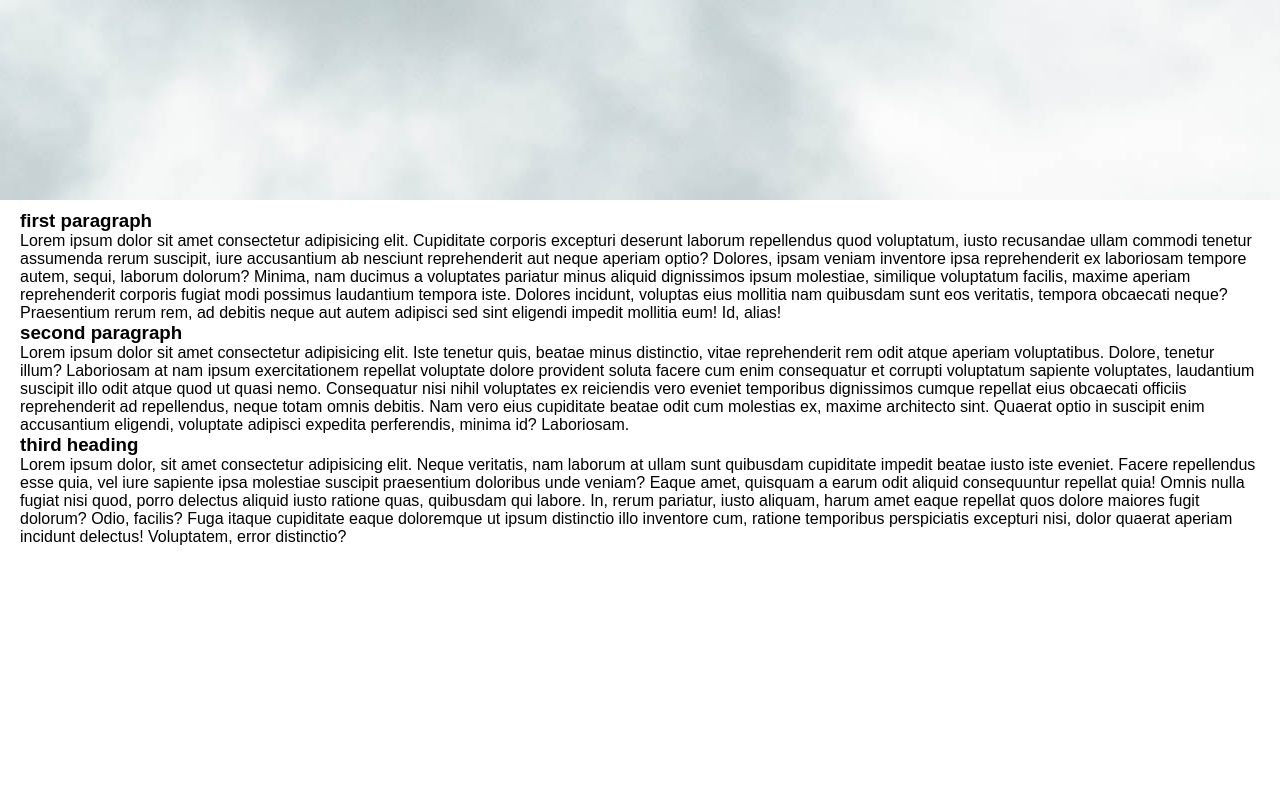
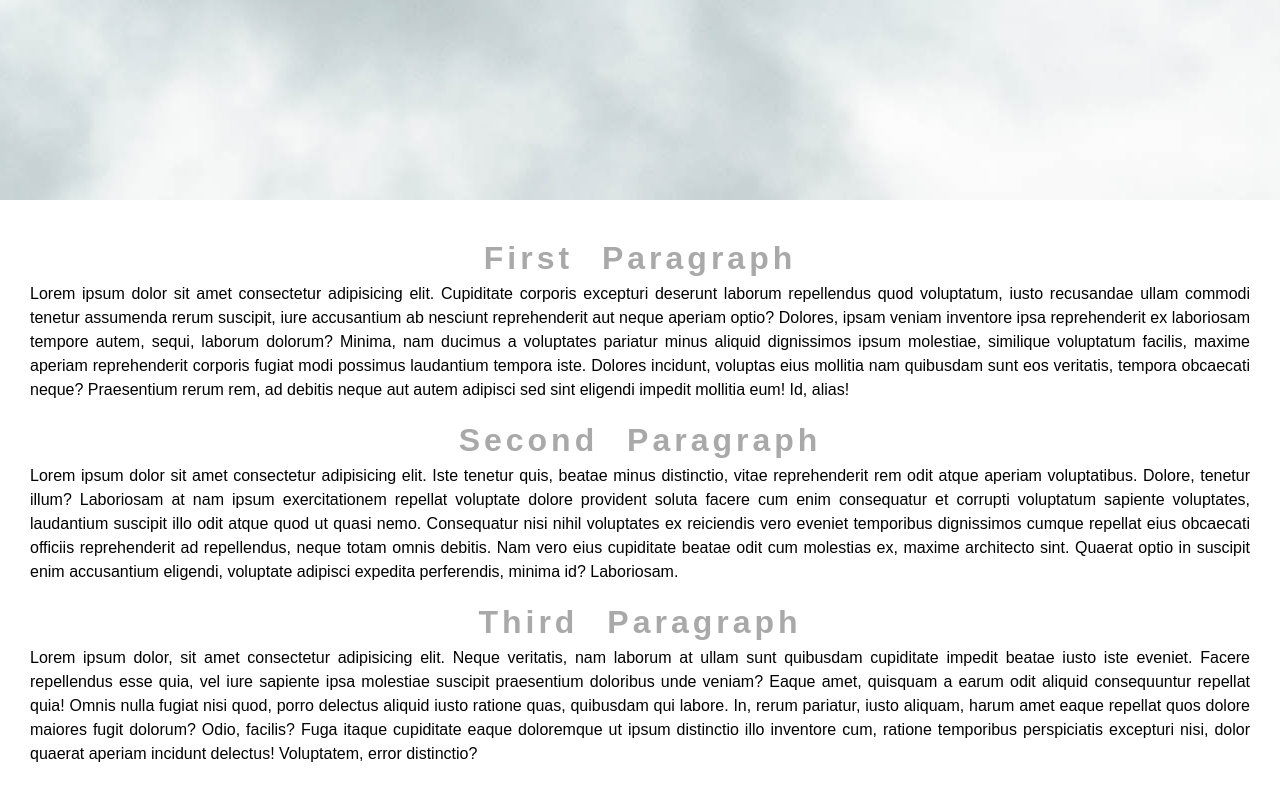
Before and after one commit to dearBeeDRB/Nav-Bar, a plain HTML site: page index.html in a window 1280 px wide. Shown: the part 600-1400 px from the top of the page. Before the commit the page ends 1156 px from the top, so only its background shows below. Drawn offline with Linux system fonts and the light colour scheme.

Commit message:
adding style to paragraph

```diff
--- a/index.html
+++ b/index.html
@@ -31,7 +31,7 @@
         </div>
 
         <div class="third-para-container">
-            <h3 class="heading">third heading</h3>
+            <h3 class="heading">third paragraph</h3>
             <p class="third-para paragraph">Lorem ipsum dolor, sit amet consectetur adipisicing elit. Neque veritatis, nam laborum at ullam sunt quibusdam cupiditate impedit beatae iusto iste eveniet. Facere repellendus esse quia, vel iure sapiente ipsa molestiae suscipit praesentium doloribus unde veniam? Eaque amet, quisquam a earum odit aliquid consequuntur repellat quia! Omnis nulla fugiat nisi quod, porro delectus aliquid iusto ratione quas, quibusdam qui labore. In, rerum pariatur, iusto aliquam, harum amet eaque repellat quos dolore maiores fugit dolorum? Odio, facilis? Fuga itaque cupiditate eaque doloremque ut ipsum distinctio illo inventore cum, ratione temporibus perspiciatis excepturi nisi, dolor quaerat aperiam incidunt delectus! Voluptatem, error distinctio?</p>
         </div>
     </div>
--- a/style.css
+++ b/style.css
@@ -40,5 +40,24 @@ nav{
     text-align: right;
 }
 .paragraph-container{
-    margin: 10px 20px;
+    margin: 40px 30px;
 }
+.heading{
+    color: darkgray;
+    margin-top: 20px;
+    margin-bottom: 5px;
+    font-size: 2rem;
+    font-weight: bold;
+    letter-spacing: 0.25rem;
+    text-transform: capitalize;
+    word-spacing: 1rem;
+}
+.first-para-container, .second-para-container, .third-para-container{
+    text-align: center;
+}
+.paragraph{
+    /* justify-content: center; */
+    text-align: justify;
+    line-height: 1.5rem;
+    font-size: 1rem;
+}
```
